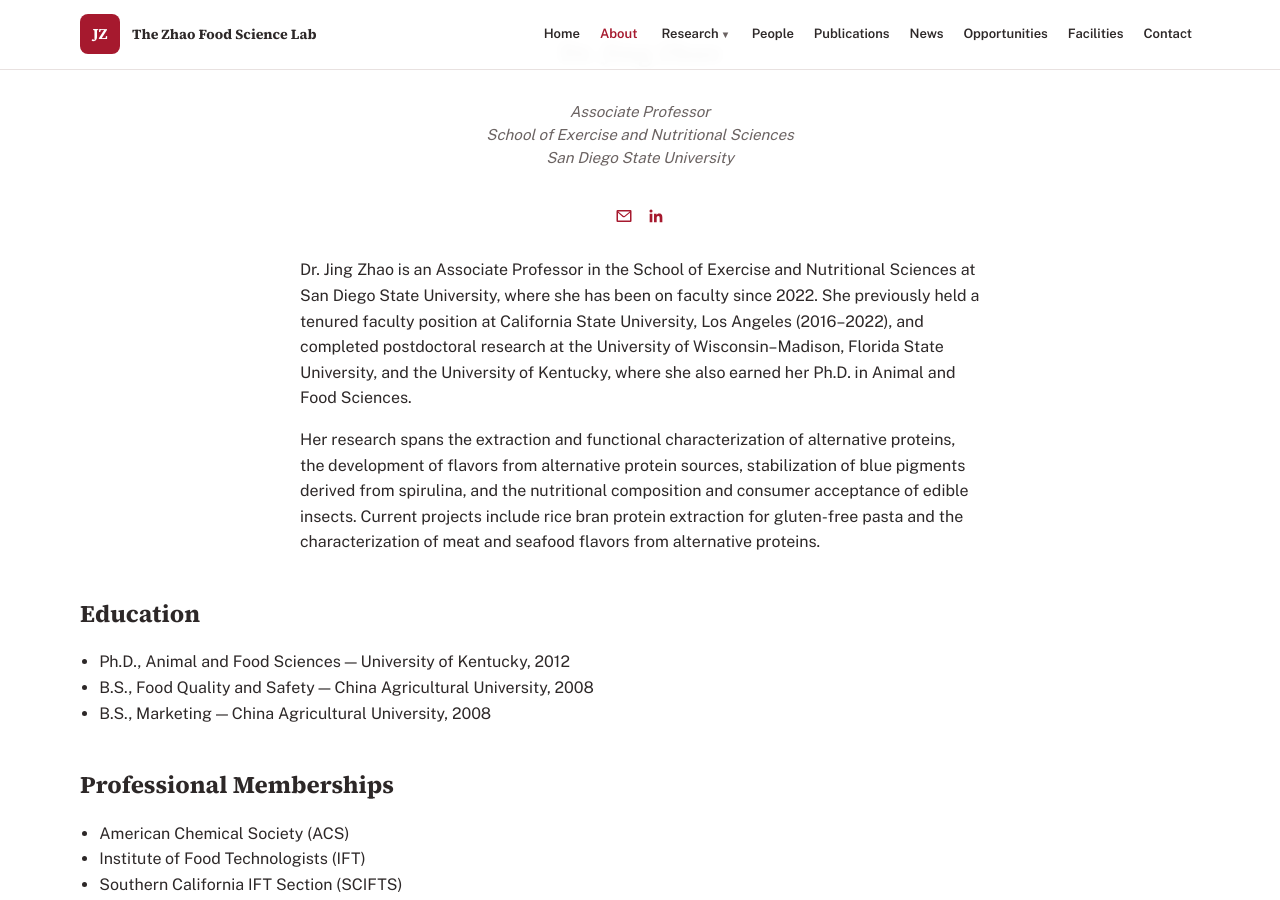
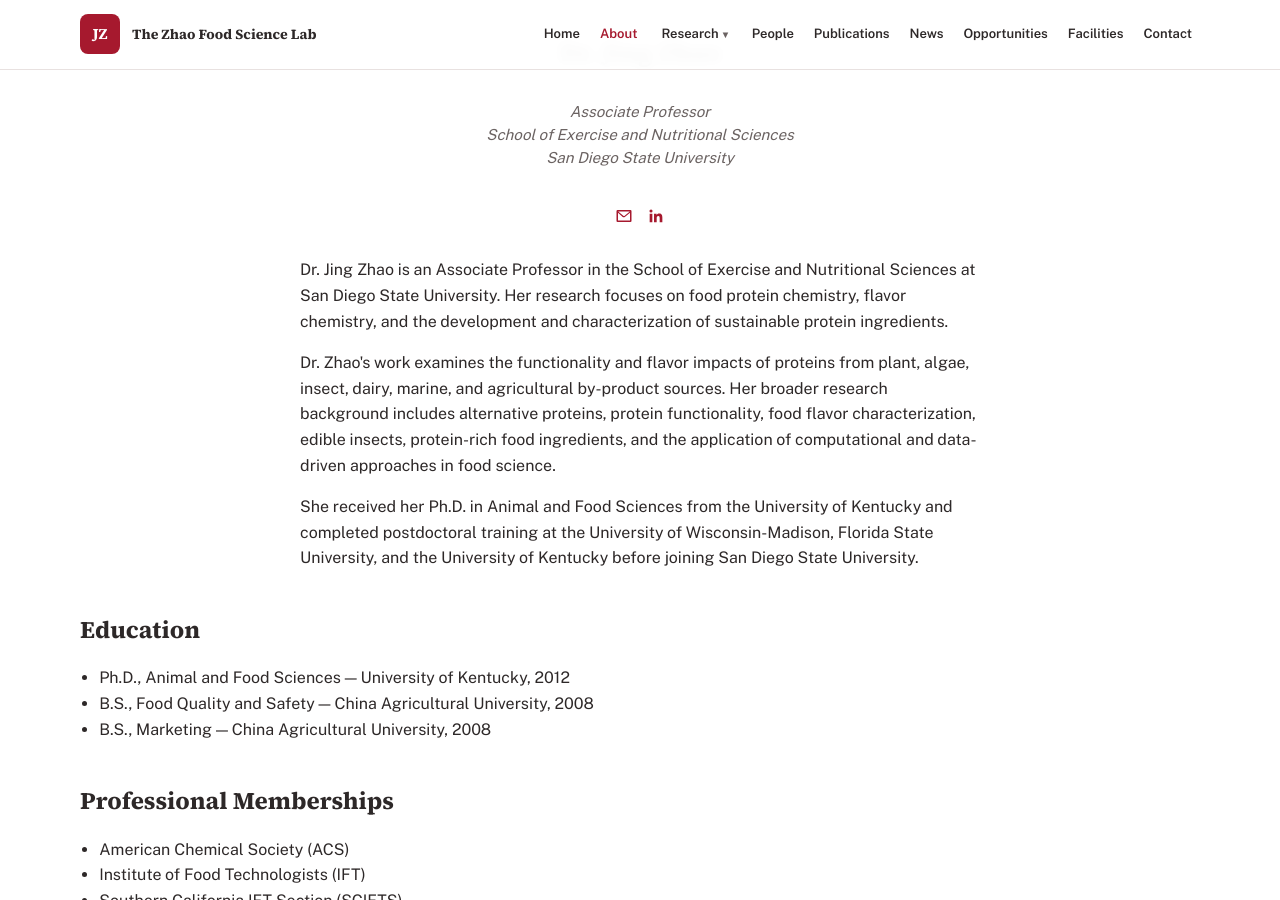
Before and after one commit to Rabiul-Alam-Roni/jingzhaolab, a Jekyll site: the page built from about.md, in a window 1280 px wide and 900 px high, scrolled down 465 px. Built offline with Jekyll 4.4.1, drawn with Linux system fonts in a browser that asks for light colours.

Commit message:
jingzhaolab

```diff
--- a/about.md
+++ b/about.md
@@ -23,21 +23,24 @@ permalink: /about/
 <div class="profile-bio">
   <p>
     Dr. Jing Zhao is an Associate Professor in the School of Exercise and
-    Nutritional Sciences at San Diego State University, where she has been
-    on faculty since 2022. She previously held a tenured faculty position
-    at California State University, Los Angeles (2016–2022), and completed
-    postdoctoral research at the University of Wisconsin–Madison, Florida
-    State University, and the University of Kentucky, where she also earned
-    her Ph.D. in Animal and Food Sciences.
+    Nutritional Sciences at San Diego State University. Her research
+    focuses on food protein chemistry, flavor chemistry, and the
+    development and characterization of sustainable protein ingredients.
   </p>
   <p>
-    Her research spans the extraction and functional characterization of
-    alternative proteins, the development of flavors from alternative
-    protein sources, stabilization of blue pigments derived from spirulina,
-    and the nutritional composition and consumer acceptance of edible
-    insects. Current projects include rice bran protein extraction for
-    gluten-free pasta and the characterization of meat and seafood flavors
-    from alternative proteins.
+    Dr. Zhao's work examines the functionality and flavor impacts of
+    proteins from plant, algae, insect, dairy, marine, and agricultural
+    by-product sources. Her broader research background includes
+    alternative proteins, protein functionality, food flavor
+    characterization, edible insects, protein-rich food ingredients, and
+    the application of computational and data-driven approaches in food
+    science.
+  </p>
+  <p>
+    She received her Ph.D. in Animal and Food Sciences from the University
+    of Kentucky and completed postdoctoral training at the University of
+    Wisconsin-Madison, Florida State University, and the University of
+    Kentucky before joining San Diego State University.
   </p>
 </div>
 
```
Also changed, not shown: _layouts/home.html (+12 -13 lines).
